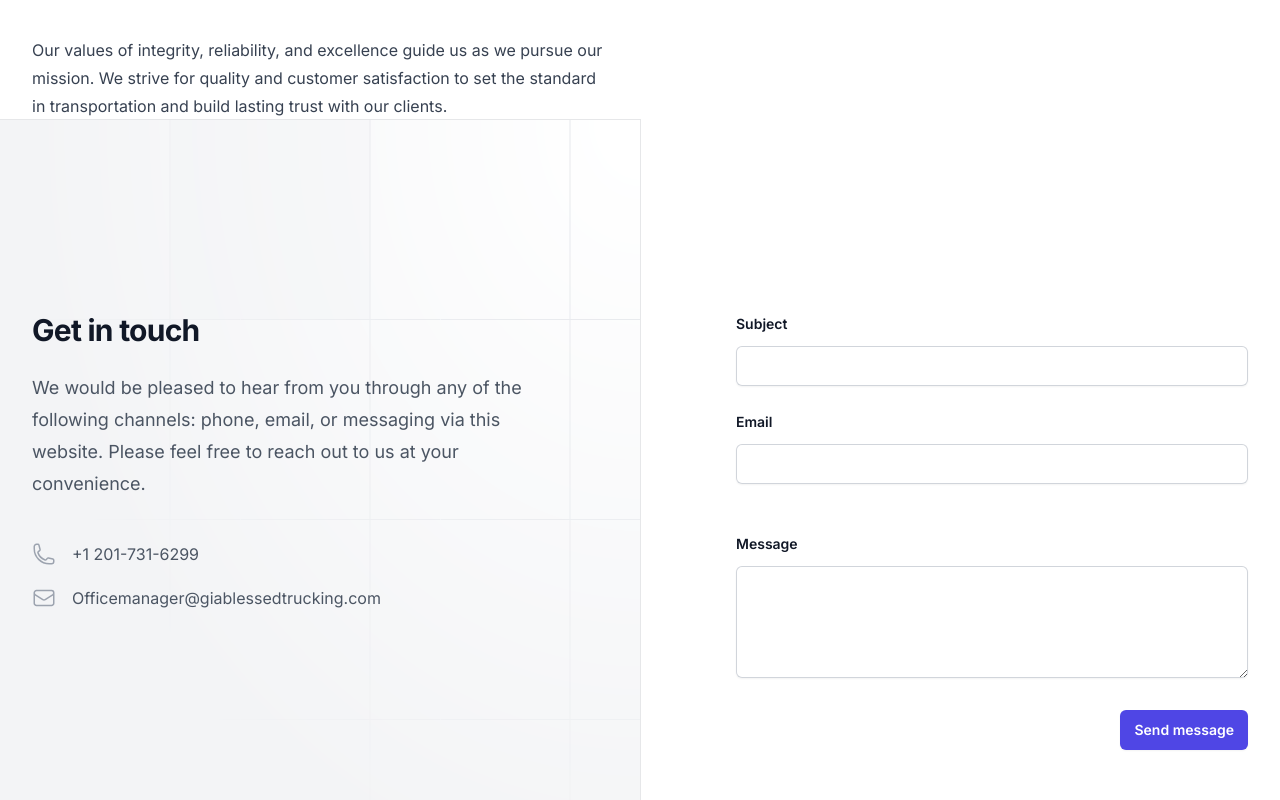
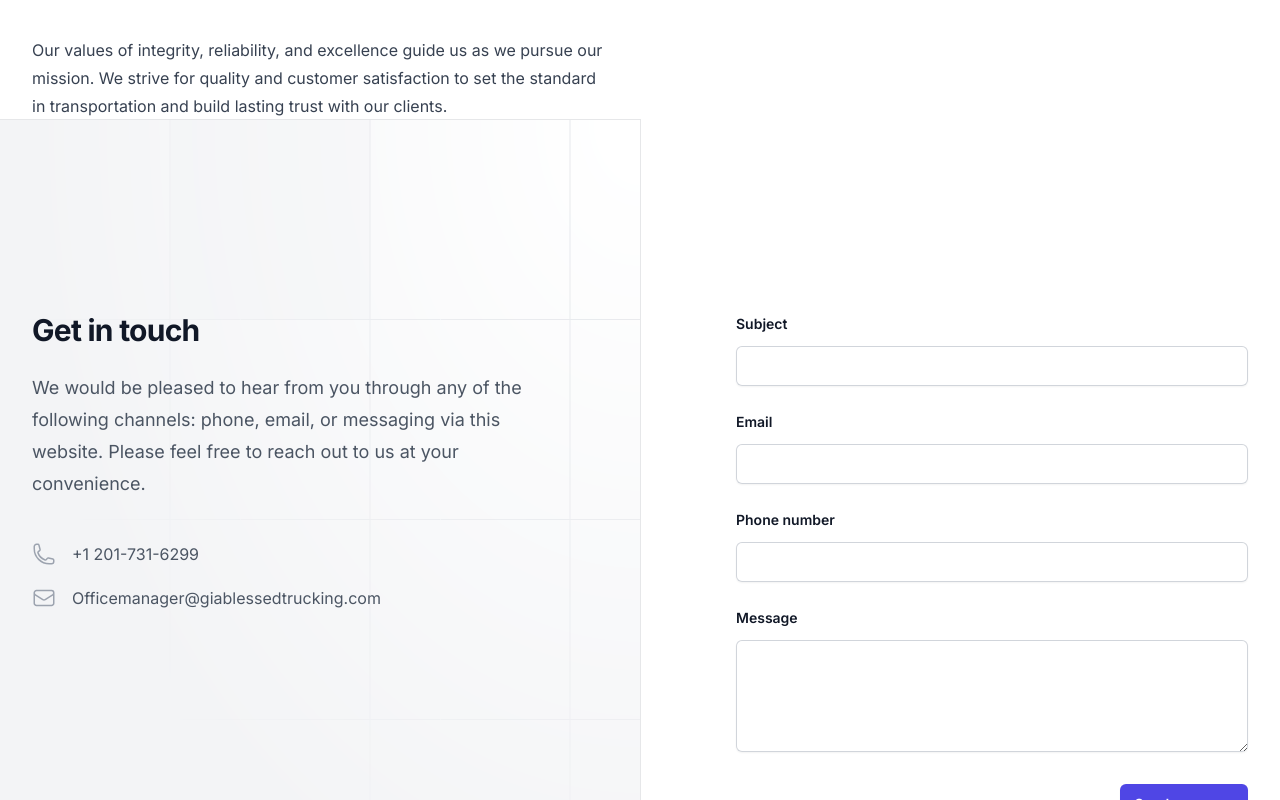
Before and after one commit to jsoto007/gia-trucking-web-app, a Next.js app: page / in a window 1280 px wide. Shown: the part 1400-2200 px from the top of the page. Built offline with nearby package versions, Linux system fonts and the light colour scheme.

Commit message:
error: 400 invalid public key resolved. User can email from app

```diff
--- a/package.json
+++ b/package.json
@@ -9,6 +9,7 @@
     "lint": "next lint"
   },
   "dependencies": {
+    "@emailjs/browser": "^4.3.3",
     "@headlessui/react": "^1.7.18",
     "@heroicons/react": "^2.1.1",
     "@tailwindcss/forms": "^0.5.7",
--- a/src/app/components/Contact.js
+++ b/src/app/components/Contact.js
@@ -1,17 +1,19 @@
 'use client'
 import React, { useRef } from "react";
-import emailjs from 'emailjs-com';
+import emailjs from '@emailjs/browser';
 import { EnvelopeIcon, PhoneIcon } from '@heroicons/react/24/outline'
 
 export default function Contact() {
 
   const form = useRef();
 
-  function sendEmail(e) {
+
+
+  const sendEmail = (e) => {
     e.preventDefault();
 
     emailjs.sendForm('service_xtdhy8f', 'template_6qt1izy', e.target, {
-        publicKey: 'wlJlBI_q6JBqv5Lx_',
+        publicKey: '_cP9azToazeRYCd3T',
       })
       .then(
         () => {
@@ -21,7 +23,9 @@ export default function Contact() {
           console.log('FAILED...', error.text);
         },
       );
-  }
+  };
+
+
   return (
     <div className="relative isolate bg-white" id="contact">
       <div className="mx-auto grid max-w-7xl grid-cols-1 lg:grid-cols-2">
@@ -81,7 +85,8 @@ export default function Contact() {
             </dl>
           </div>
         </div>
-        <form action="#" method="POST" className="px-6 pb-24 pt-20 sm:pb-32 lg:px-8 lg:py-48" onSubmit={sendEmail}>
+
+        <form method="POST" className="px-6 pb-24 pt-20 sm:pb-32 lg:px-8 lg:py-48" onSubmit={sendEmail} href={form}>
           <div className="mx-auto max-w-xl lg:mr-0 lg:max-w-lg">
             <div className="grid grid-cols-1 gap-x-8 gap-y-6 sm:grid-cols-2">
 
@@ -114,7 +119,7 @@ export default function Contact() {
                 </div>
               </div>
               <div className="sm:col-span-2">
-                {/* <label htmlFor="text" className="block text-sm font-semibold leading-6 text-gray-900">
+                <label htmlFor="text" className="block text-sm font-semibold leading-6 text-gray-900">
                   Phone number
                 </label>
                 <div className="mt-2.5">
@@ -126,7 +131,7 @@ export default function Contact() {
                     autoComplete="tel"
                     className="block w-full rounded-md border-0 px-3.5 py-2 text-gray-900 shadow-sm ring-1 ring-inset ring-gray-300 placeholder:text-gray-400 focus:ring-2 focus:ring-inset focus:ring-indigo-600 sm:text-sm sm:leading-6"
                   />
-                </div> */}
+                </div>
               </div>
               <div className="sm:col-span-2">
                 <label htmlFor="message" className="block text-sm font-semibold leading-6 text-gray-900">
@@ -153,6 +158,7 @@ export default function Contact() {
             </div>
           </div>
         </form>
+
       </div>
     </div>
   )
```
Also changed, not shown: 1 other file (tests, documents, lock files or other folders).
